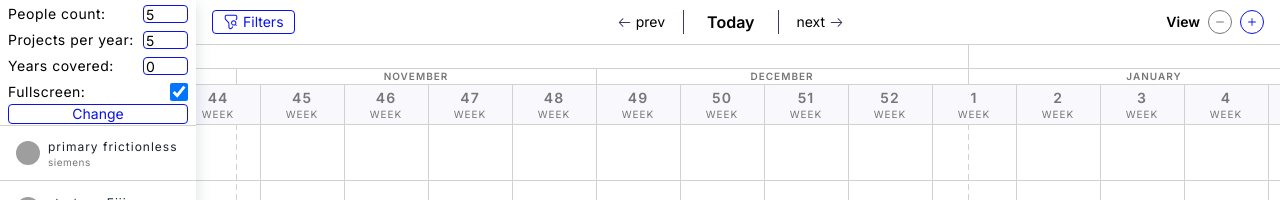
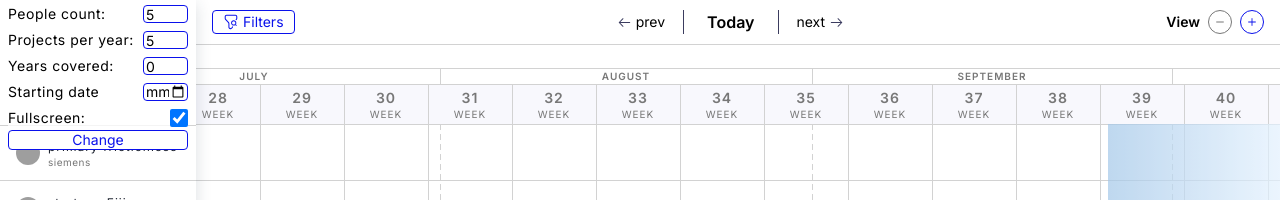
Before and after one commit to Bitnoise/react-scheduler, a React (Vite) app: page / in a window 1280 px wide. Shown: the top 200 px of the page. Built offline with nearby package versions, Linux system fonts and the light colour scheme; grey boxes are pictures that could not be loaded.

Commit message:
feat: add starting date to scheduler
- add default start date to calendar provider
- add start date field to config panel
- rerender scheduler when starting date chagnes

```diff
--- a/src/App.tsx
+++ b/src/App.tsx
@@ -12,7 +12,8 @@ function App() {
     peopleCount: 5,
     projectsPerYear: 5,
     yearsCovered: 0,
-    isFullscreen: true
+    isFullscreen: true,
+    startDate: undefined
   });
 
   const { peopleCount, projectsPerYear, yearsCovered, isFullscreen } = values;
@@ -21,8 +22,6 @@ function App() {
     () => createMockData(+peopleCount, +yearsCovered, +projectsPerYear),
     [peopleCount, projectsPerYear, yearsCovered]
   );
-
-  const handleSubmit = (values: ConfigFormValues) => setValues({ ...values });
 
   const [range, setRange] = useState<ParsedDatesRange>({
     startDate: new Date(),
@@ -55,10 +54,11 @@ function App() {
 
   return (
     <>
-      <ConfigPanel values={values} onSubmit={handleSubmit} />
+      <ConfigPanel values={values} onSubmit={setValues} />
 
       {isFullscreen ? (
         <Scheduler
+          startDate={values.startDate ? new Date(values.startDate) : undefined}
           onRangeChange={handleRangeChange}
           data={filteredData}
           onItemClick={handleItemClick}
@@ -67,6 +67,7 @@ function App() {
       ) : (
         <StyledSchedulerFrame>
           <Scheduler
+            startDate={values.startDate ? new Date(values.startDate) : undefined}
             onRangeChange={handleRangeChange}
             data={filteredData}
             onItemClick={handleItemClick}
--- a/src/components/ConfigPanel/ConfigPanel.tsx
+++ b/src/components/ConfigPanel/ConfigPanel.tsx
@@ -1,4 +1,5 @@
 import { FC, useState } from "react";
+import dayjs from "dayjs";
 import { ConfigFormValues } from "@/types/global";
 import { formFieldsIds } from "@/constants";
 import {
@@ -28,6 +29,15 @@ const ConfigPanel: FC<ConfigPanelProps> = ({ values, onSubmit }) => {
   const handleSubmit = (event: React.FormEvent) => {
     event.preventDefault();
     onSubmit(inputValues);
+  };
+
+  const handleDateChange = (event: React.ChangeEvent<HTMLInputElement>) => {
+    const { value } = event.target;
+
+    setInputValues((prev) => ({
+      ...prev,
+      startDate: value ? dayjs(value).format("YYYY-MM-DD") : undefined
+    }));
   };
 
   return (
@@ -70,6 +80,17 @@ const ConfigPanel: FC<ConfigPanelProps> = ({ values, onSubmit }) => {
           />
         </StyledInnerWrapper>
         <StyledInnerWrapper>
+          <StyledLabel htmlFor={formFieldsIds.startDate}>Starting date </StyledLabel>
+          <StyledInput
+            id={formFieldsIds.startDate}
+            name={formFieldsIds.startDate}
+            value={inputValues.startDate ?? ""}
+            type="date"
+            onChange={handleDateChange}
+            title="When do you want to start your scheduler? Default: today"
+          />
+        </StyledInnerWrapper>
+        <StyledInnerWrapper>
           <StyledLabel htmlFor={formFieldsIds.isFullscreen}>Fullscreen: </StyledLabel>
           <StyledCheckbox
             id={formFieldsIds.isFullscreen}
--- a/src/components/ConfigPanel/styles.ts
+++ b/src/components/ConfigPanel/styles.ts
@@ -45,7 +45,7 @@ export const StyledButton = styled.button`
   width: 100%;
   font-size: 14px;
   outline: none;
-  background-color: transparent;
+  background-color: #fff;
   border: 1px solid #0a11eb;
   border-radius: 4px;
   color: #0a11eb;
@@ -55,4 +55,6 @@ export const StyledButton = styled.button`
   }
 `;
 
-export const StyledForm = styled.form``;
+export const StyledForm = styled.form`
+  background-color: rgba(255, 255, 255, 0.75);
+`;
--- a/src/components/Scheduler/Scheduler.tsx
+++ b/src/components/Scheduler/Scheduler.tsx
@@ -1,5 +1,6 @@
 import { ThemeProvider } from "styled-components";
-import { useEffect, useRef, useState } from "react";
+import { useEffect, useMemo, useRef, useState } from "react";
+import dayjs from "dayjs";
 import { Calendar } from "@/components";
 import CalendarProvider from "@/context/CalendarProvider";
 import LocaleProvider from "@/context/LocaleProvider";
@@ -9,15 +10,22 @@ import { outsideWrapperId } from "@/constants";
 import { SchedulerProps } from "./types";
 import { StyledInnerWrapper, StyledOutsideWrapper } from "./styles";
 
-const Scheduler = ({ data, config, onRangeChange, onItemClick, onFilterData }: SchedulerProps) => {
+const Scheduler = ({
+  data,
+  config,
+  startDate,
+  onRangeChange,
+  onItemClick,
+  onFilterData
+}: SchedulerProps) => {
   const appConfig: Config = {
     zoom: 0,
     isFiltersButtonVisible: true,
     ...config
   };
-
   const outsideWrapperRef = useRef<HTMLDivElement>(null);
   const [topBarWidth, setTopBarWidth] = useState(outsideWrapperRef.current?.clientWidth);
+  const defaultStartDate = useMemo(() => dayjs(startDate), [startDate]);
 
   useEffect(() => {
     const handleResize = () => {
@@ -41,6 +49,7 @@ const Scheduler = ({ data, config, onRangeChange, onItemClick, onFilterData }: S
           data={data}
           config={appConfig}
           onRangeChange={onRangeChange}
+          defaultStartDate={defaultStartDate}
           onFilterData={onFilterData}>
           <StyledOutsideWrapper
             showScroll={!!data.length}
--- a/src/components/Scheduler/types.ts
+++ b/src/components/Scheduler/types.ts
@@ -7,6 +7,7 @@ export type SchedulerProps = {
   onItemClick?: (data: SchedulerProjectData) => void;
   onFilterData?: () => void;
   config?: Config;
+  startDate?: Date;
 };
 
 export type StyledOutsideWrapperProps = {
--- a/src/constants.ts
+++ b/src/constants.ts
@@ -33,7 +33,8 @@ export const formFieldsIds = {
   peopleCount: "peopleCount",
   projectsPerYear: "projectsPerYear",
   yearsCovered: "yearsCovered",
-  isFullscreen: "isFullscreen"
+  isFullscreen: "isFullscreen",
+  startDate: "startDate"
 };
 export const businessDays = 5;
 export const maxHoursPerWeek = 40;
--- a/src/context/CalendarProvider/CalendarProvider.tsx
+++ b/src/context/CalendarProvider/CalendarProvider.tsx
@@ -31,11 +31,12 @@ const CalendarProvider = ({
   data,
   children,
   config,
+  defaultStartDate = dayjs(),
   onRangeChange,
   onFilterData
 }: CalendarProviderProps) => {
   const [zoom, setZoom] = useState<ZoomLevel>(config.zoom);
-  const [date, setDate] = useState(dayjs());
+  const [date, setDate] = useState(defaultStartDate);
   const [isLoading, setIsLoading] = useState(false);
   const [isInitialized, setIsInitialized] = useState(false);
   const [cols, setCols] = useState(getCols(zoom));
@@ -130,6 +131,19 @@ const CalendarProvider = ({
     onRangeChange?.(range);
   }, [onRangeChange, range]);
 
+  useEffect(() => {
+    if (date.isSame(defaultStartDate)) return;
+    setDate(defaultStartDate);
+  }, [date, defaultStartDate]);
+
+  useEffect(() => {
+    if (isInitialized) {
+      return;
+    }
+    moveHorizontalScroll("middle");
+    setIsInitialized(true);
+  }, [isInitialized, moveHorizontalScroll]);
+
   const handleGoNext = () => {
     setIsLoading(true);
     setDate((prev) => prev.add(buttonWeeksJump, "weeks"));
@@ -165,8 +179,8 @@ const CalendarProvider = ({
   const handleGoToday = useCallback(() => {
     if (!isLoading) {
       setIsLoading(true);
+      loadMore("middle");
       moveHorizontalScroll("middle");
-      loadMore("middle");
       // Timeout is set for testers
       setTimeout(() => setIsLoading(false), 1500);
     }
@@ -184,15 +198,6 @@ const CalendarProvider = ({
   };
 
   const handleFilterData = () => onFilterData?.();
-
-  useEffect(() => {
-    if (isInitialized) {
-      return;
-    }
-
-    handleGoToday();
-    setIsInitialized(true);
-  }, [handleGoToday, isInitialized]);
 
   const { Provider } = calendarContext;
 
--- a/src/context/CalendarProvider/types.ts
+++ b/src/context/CalendarProvider/types.ts
@@ -27,6 +27,7 @@ export type CalendarContextType = {
 
 export type CalendarProviderProps = {
   children: ReactNode;
+  defaultStartDate?: dayjs.Dayjs;
   data?: SchedulerData;
   config: Config;
   onRangeChange?: (range: ParsedDatesRange) => void;
--- a/src/types/global.ts
+++ b/src/types/global.ts
@@ -82,6 +82,7 @@ export type ConfigFormValues = {
   projectsPerYear: number;
   yearsCovered: number;
   isFullscreen: boolean;
+  startDate?: string;
 };
 
 export type Coords = {
```
